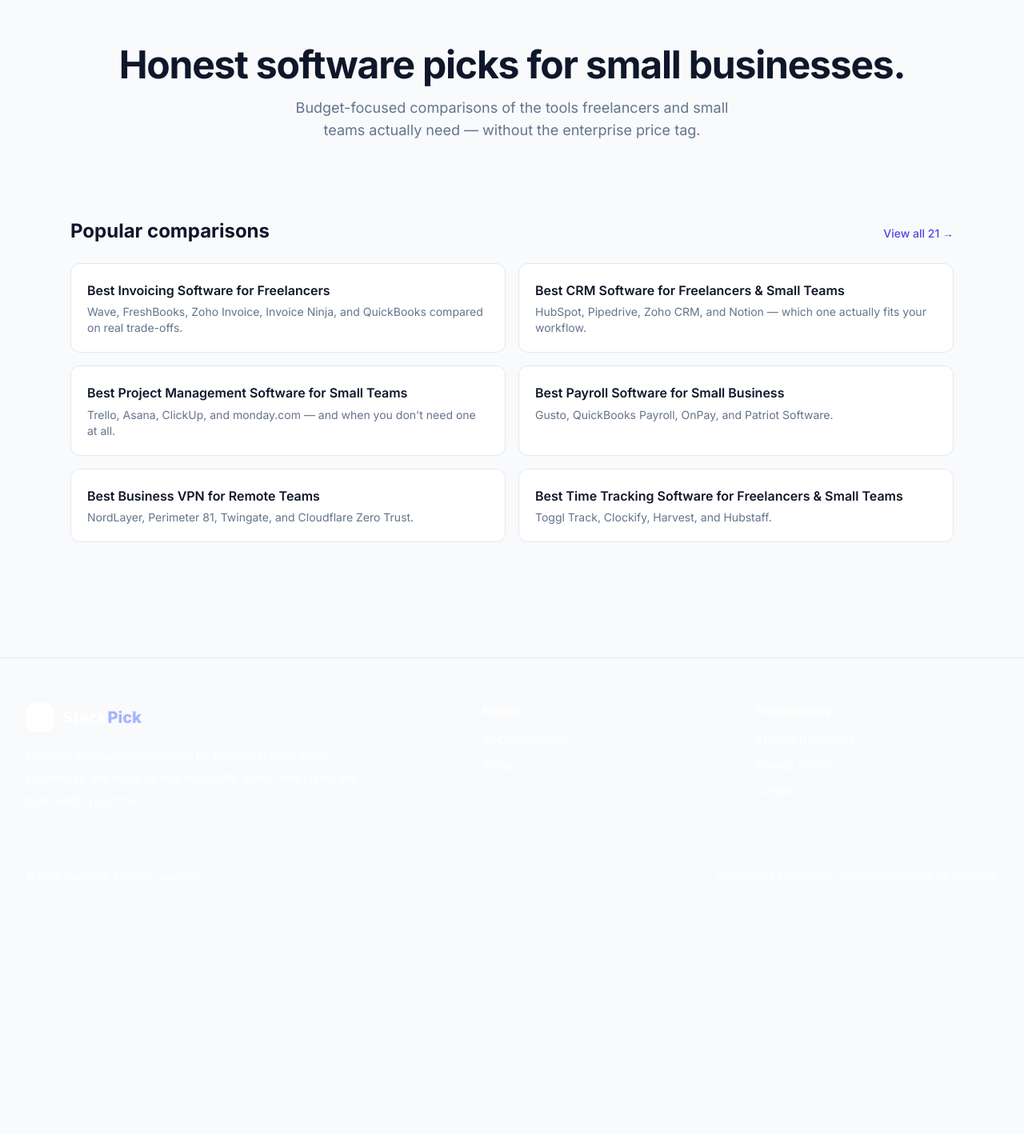
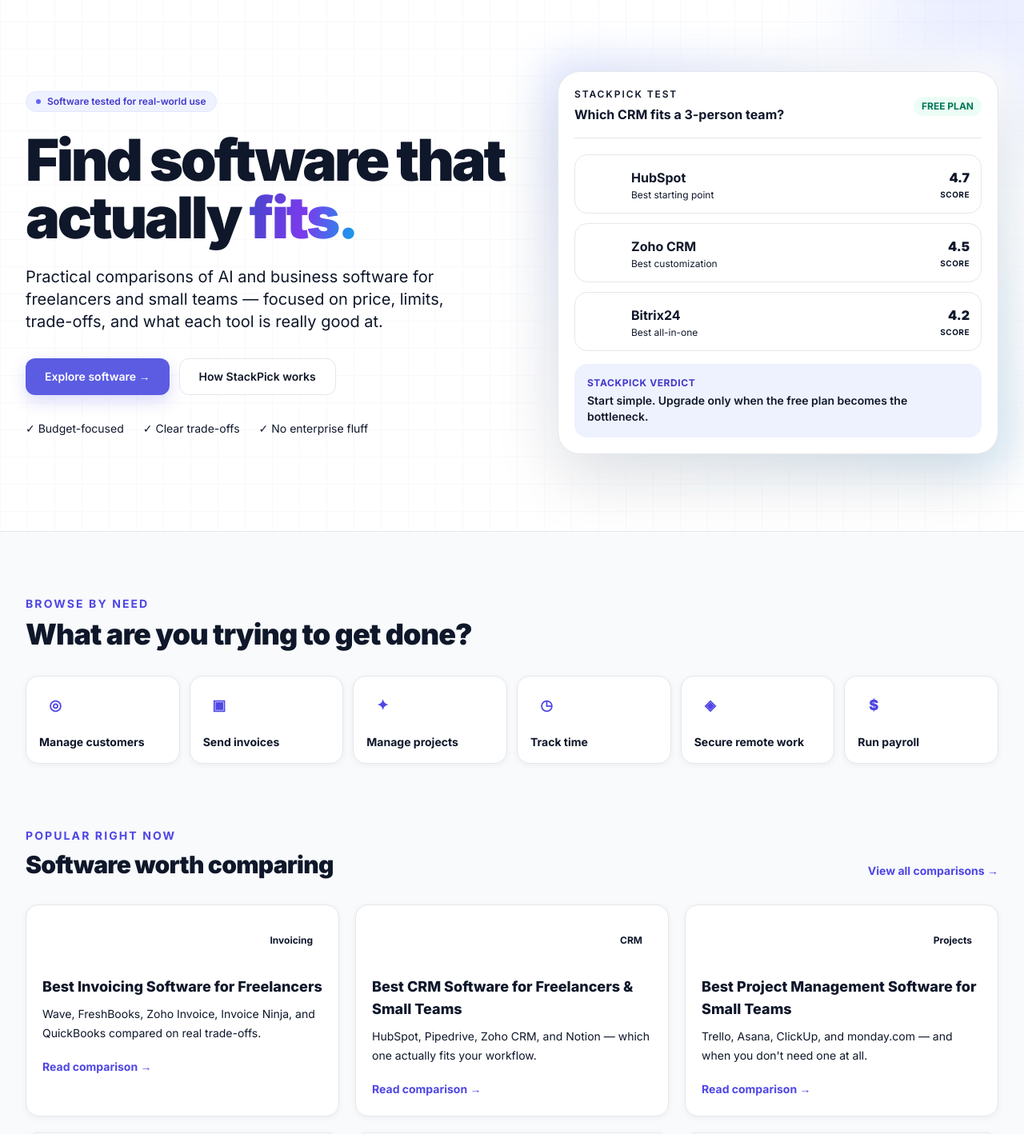
Before and after one commit to LinukaBandara/StackPick, a Next.js app: page / in a window 1280 px wide. Shown: the part 80-1498 px from the top of the page at 80% size. Before the commit the page ends 1240 px from the top, so only its background shows below. Built offline with nearby package versions, Linux system fonts and the light colour scheme.

Commit message:
Redesign StackPick app/page.tsx

```diff
--- a/app/page.tsx
+++ b/app/page.tsx
@@ -1,44 +1,144 @@
 import Link from "next/link";
 
 const FEATURED = [
-  { href: "/best/invoicing-software", title: "Best Invoicing Software for Freelancers", desc: "Wave, FreshBooks, Zoho Invoice, Invoice Ninja, and QuickBooks compared on real trade-offs." },
-  { href: "/best/crm-software", title: "Best CRM Software for Freelancers & Small Teams", desc: "HubSpot, Pipedrive, Zoho CRM, and Notion — which one actually fits your workflow." },
-  { href: "/best/project-management-software", title: "Best Project Management Software for Small Teams", desc: "Trello, Asana, ClickUp, and monday.com — and when you don't need one at all." },
-  { href: "/best/payroll-software", title: "Best Payroll Software for Small Business", desc: "Gusto, QuickBooks Payroll, OnPay, and Patriot Software." },
-  { href: "/best/business-vpn", title: "Best Business VPN for Remote Teams", desc: "NordLayer, Perimeter 81, Twingate, and Cloudflare Zero Trust." },
-  { href: "/best/time-tracking-software", title: "Best Time Tracking Software for Freelancers & Small Teams", desc: "Toggl Track, Clockify, Harvest, and Hubstaff." },
+  { href: "/best/invoicing-software", title: "Best Invoicing Software for Freelancers", desc: "Wave, FreshBooks, Zoho Invoice, Invoice Ninja, and QuickBooks compared on real trade-offs.", icon: "▣", tag: "Invoicing" },
+  { href: "/best/crm-software", title: "Best CRM Software for Freelancers & Small Teams", desc: "HubSpot, Pipedrive, Zoho CRM, and Notion — which one actually fits your workflow.", icon: "◎", tag: "CRM" },
+  { href: "/best/project-management-software", title: "Best Project Management Software for Small Teams", desc: "Trello, Asana, ClickUp, and monday.com — and when you don't need one at all.", icon: "✓", tag: "Projects" },
+  { href: "/best/payroll-software", title: "Best Payroll Software for Small Business", desc: "Gusto, QuickBooks Payroll, OnPay, and Patriot Software.", icon: "$", tag: "Payroll" },
+  { href: "/best/business-vpn", title: "Best Business VPN for Remote Teams", desc: "NordLayer, Perimeter 81, Twingate, and Cloudflare Zero Trust.", icon: "◈", tag: "Security" },
+  { href: "/best/time-tracking-software", title: "Best Time Tracking Software for Freelancers & Small Teams", desc: "Toggl Track, Clockify, Harvest, and Hubstaff.", icon: "◷", tag: "Productivity" },
+];
+
+const NEEDS = [
+  ["◎", "Manage customers", "/best/crm-software"],
+  ["▣", "Send invoices", "/best/invoicing-software"],
+  ["✦", "Manage projects", "/best/project-management-software"],
+  ["◷", "Track time", "/best/time-tracking-software"],
+  ["◈", "Secure remote work", "/best/business-vpn"],
+  ["$", "Run payroll", "/best/payroll-software"],
 ];
 
 export default function HomePage() {
   return (
     <>
-      <section className="mx-auto max-w-6xl px-4 sm:px-6 pt-16 pb-12 text-center">
-        <h1 className="text-4xl sm:text-5xl font-bold text-ink tracking-tight">
-          Honest software picks for small businesses.
-        </h1>
-        <p className="mt-4 text-lg text-slate max-w-xl mx-auto">
-          Budget-focused comparisons of the tools freelancers and small teams actually need —
-          without the enterprise price tag.
-        </p>
+      <section className="relative overflow-hidden border-b border-slate-200 bg-white">
+        <div className="absolute inset-0 sp-grid-pattern opacity-60" aria-hidden="true" />
+        <div className="absolute -right-24 -top-24 h-72 w-72 rounded-full bg-indigo-200/40 blur-3xl" aria-hidden="true" />
+        <div className="sp-container relative grid min-h-[560px] items-center gap-14 py-16 lg:grid-cols-[1.05fr_.95fr] lg:py-24">
+          <div>
+            <span className="sp-pill border border-indigo-100 bg-indigo-50 text-indigo-700">
+              <span className="h-1.5 w-1.5 rounded-full bg-indigo-500" />
+              Software tested for real-world use
+            </span>
+            <h1 className="mt-6 max-w-3xl text-5xl font-black tracking-[-0.045em] text-slate-950 sm:text-6xl lg:text-7xl">
+              Find software that actually <span className="sp-gradient-text">fits.</span>
+            </h1>
+            <p className="mt-6 max-w-xl text-lg leading-8 text-slate-600 sm:text-xl">
+              Practical comparisons of AI and business software for freelancers and small teams —
+              focused on price, limits, trade-offs, and what each tool is really good at.
+            </p>
+            <div className="mt-8 flex flex-col gap-3 sm:flex-row">
+              <Link href="/best" className="sp-button-primary px-6 py-3">Explore software →</Link>
+              <Link href="/about" className="sp-button-secondary px-6 py-3">How StackPick works</Link>
+            </div>
+            <div className="mt-8 flex flex-wrap gap-x-6 gap-y-2 text-sm text-slate-500">
+              <span>✓ Budget-focused</span>
+              <span>✓ Clear trade-offs</span>
+              <span>✓ No enterprise fluff</span>
+            </div>
+          </div>
+
+          <div className="relative mx-auto w-full max-w-xl">
+            <div className="absolute -inset-5 rounded-[32px] bg-gradient-to-br from-indigo-100 via-white to-sky-100 blur-xl" />
+            <div className="relative overflow-hidden rounded-[28px] border border-slate-200 bg-white p-5 shadow-[0_30px_80px_rgba(16,24,40,.13)]">
+              <div className="flex items-center justify-between border-b border-slate-100 pb-4">
+                <div>
+                  <p className="text-xs font-semibold uppercase tracking-[.16em] text-slate-400">StackPick test</p>
+                  <p className="mt-1 font-bold text-slate-950">Which CRM fits a 3-person team?</p>
+                </div>
+                <span className="rounded-full bg-emerald-50 px-2.5 py-1 text-xs font-bold text-emerald-700">FREE PLAN</span>
+              </div>
+              <div className="mt-5 grid gap-3">
+                {[
+                  ["HubSpot", "Best starting point", "4.7"],
+                  ["Zoho CRM", "Best customization", "4.5"],
+                  ["Bitrix24", "Best all-in-one", "4.2"],
+                ].map(([name, best, score], i) => (
+                  <div key={name} className="flex items-center gap-3 rounded-2xl border border-slate-100 bg-slate-50 p-3.5">
+                    <div className="grid h-11 w-11 shrink-0 place-items-center rounded-xl bg-slate-950 text-sm font-black text-white">
+                      {i + 1}
+                    </div>
+                    <div className="min-w-0 flex-1">
+                      <p className="font-bold text-slate-950">{name}</p>
+                      <p className="text-xs text-slate-500">{best}</p>
+                    </div>
+                    <div className="text-right">
+                      <p className="font-black text-slate-950">{score}</p>
+                      <p className="text-[10px] font-bold uppercase tracking-wider text-amber-500">score</p>
+                    </div>
+                  </div>
+                ))}
+              </div>
+              <div className="mt-4 rounded-2xl bg-indigo-50 p-4">
+                <p className="text-xs font-bold uppercase tracking-wider text-indigo-700">StackPick verdict</p>
+                <p className="mt-1 text-sm font-semibold text-slate-800">Start simple. Upgrade only when the free plan becomes the bottleneck.</p>
+              </div>
+            </div>
+          </div>
+        </div>
       </section>
 
-      <section className="mx-auto max-w-6xl px-4 sm:px-6 py-12">
-        <div className="flex items-baseline justify-between mb-6">
-          <h2 className="text-2xl font-bold text-ink">Popular comparisons</h2>
-          <Link href="/best" className="text-sm text-indigo font-medium hover:underline">
-            View all 21 →
-          </Link>
+      <section className="sp-container py-14 sm:py-20">
+        <div className="max-w-2xl">
+          <p className="text-sm font-bold uppercase tracking-[.15em] text-indigo-600">Browse by need</p>
+          <h2 className="mt-2 text-3xl font-black tracking-tight text-slate-950 sm:text-4xl">What are you trying to get done?</h2>
         </div>
-        <div className="grid sm:grid-cols-2 gap-4">
+        <div className="mt-8 grid grid-cols-2 gap-3 sm:grid-cols-3 lg:grid-cols-6">
+          {NEEDS.map(([icon, label, href]) => (
+            <Link key={label} href={href} className="sp-card group p-4">
+              <span className="grid h-10 w-10 place-items-center rounded-xl bg-slate-100 text-lg font-black text-indigo-600 group-hover:bg-indigo-50">{icon}</span>
+              <span className="mt-4 block text-sm font-bold text-slate-900">{label}</span>
+            </Link>
+          ))}
+        </div>
+      </section>
+
+      <section className="sp-container pb-20">
+        <div className="flex items-end justify-between gap-4">
+          <div>
+            <p className="text-sm font-bold uppercase tracking-[.15em] text-indigo-600">Popular right now</p>
+            <h2 className="mt-2 text-3xl font-black tracking-tight text-slate-950">Software worth comparing</h2>
+          </div>
+          <Link href="/best" className="hidden text-sm font-bold text-indigo-600 hover:text-indigo-800 sm:block">View all comparisons →</Link>
+        </div>
+
+        <div className="mt-8 grid gap-5 md:grid-cols-2 lg:grid-cols-3">
           {FEATURED.map((f) => (
-            <Link
-              key={f.href}
-              href={f.href}
-              className="block rounded-card border border-borderc bg-white p-5 hover:border-indigo hover:shadow-sm transition-all"
-            >
-              <h3 className="font-semibold text-ink">{f.title}</h3>
-              <p className="text-sm text-slate mt-1">{f.desc}</p>
+            <Link key={f.href} href={f.href} className="sp-card group p-5">
+              <div className="flex items-center justify-between">
+                <span className="grid h-12 w-12 place-items-center rounded-2xl bg-slate-950 text-lg font-black text-white transition-transform group-hover:-rotate-3">{f.icon}</span>
+                <span className="rounded-full bg-slate-100 px-3 py-1 text-xs font-bold text-slate-600">{f.tag}</span>
+              </div>
+              <h3 className="mt-5 text-lg font-extrabold leading-7 text-slate-950 group-hover:text-indigo-700">{f.title}</h3>
+              <p className="mt-2 text-sm leading-6 text-slate-500">{f.desc}</p>
+              <span className="mt-5 inline-block text-sm font-bold text-indigo-600">Read comparison →</span>
             </Link>
+          ))}
+        </div>
+      </section>
+
+      <section className="border-y border-slate-200 bg-white">
+        <div className="sp-container grid gap-8 py-14 md:grid-cols-3">
+          {[
+            ["01", "We compare the real options", "Shortlists are built around the job you need software to do — not just popularity."],
+            ["02", "We surface the trade-offs", "Free limits, pricing, complexity and missing features are part of the decision."],
+            ["03", "You choose with context", "Every comparison ends with clear guidance on who should use each option."],
+          ].map(([n, title, desc]) => (
+            <div key={n}>
+              <span className="text-sm font-black text-indigo-600">{n}</span>
+              <h2 className="mt-2 text-lg font-extrabold text-slate-950">{title}</h2>
+              <p className="mt-2 text-sm leading-6 text-slate-500">{desc}</p>
+            </div>
           ))}
         </div>
       </section>
```
